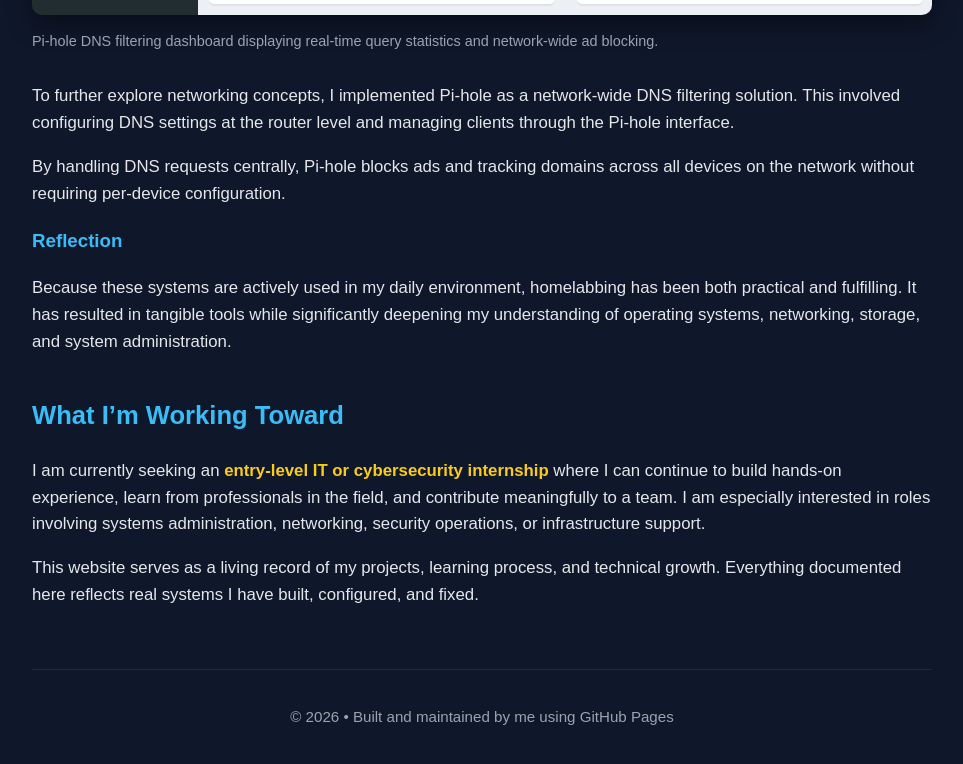
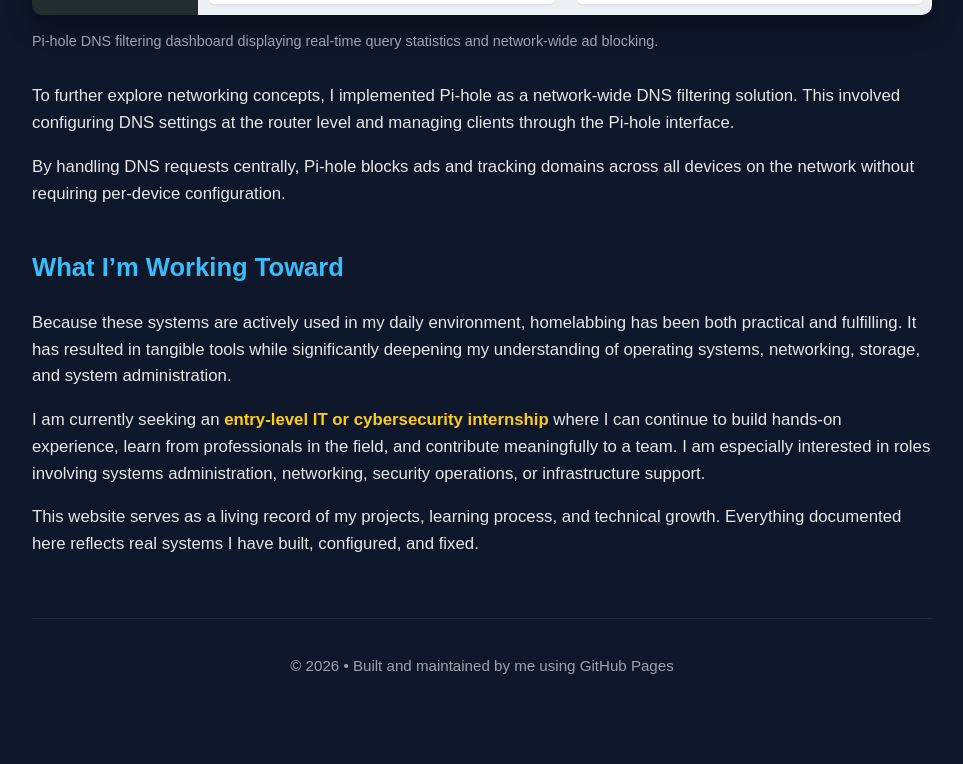
Before and after one commit to lucwar34/lucwar34.github.io, a plain HTML site: page index.html in a window 1280 px wide. Shown: the part 3896-4660 px from the top of the page, without its empty margins (158-1121 px from the left). After the commit the page ends 4630 px from the top, so only its background shows below. Drawn offline with Linux system fonts and the light colour scheme.

Commit message:
index.html

```diff
--- a/index.html
+++ b/index.html
@@ -191,16 +191,15 @@
             without requiring per-device configuration.
         </p>
 
-        <h3>Reflection</h3>
+    </section>
+
+    <h2>What I’m Working Toward</h2>
 
         <p>
             Because these systems are actively used in my daily environment, homelabbing has been both practical and
             fulfilling. It has resulted in tangible tools while significantly deepening my understanding of operating
             systems, networking, storage, and system administration.
         </p>
-    </section>
-
-    <h2>What I’m Working Toward</h2>
 
     <p>
         I am currently seeking an <span class="highlight">entry-level IT or cybersecurity internship</span> where I can
```
